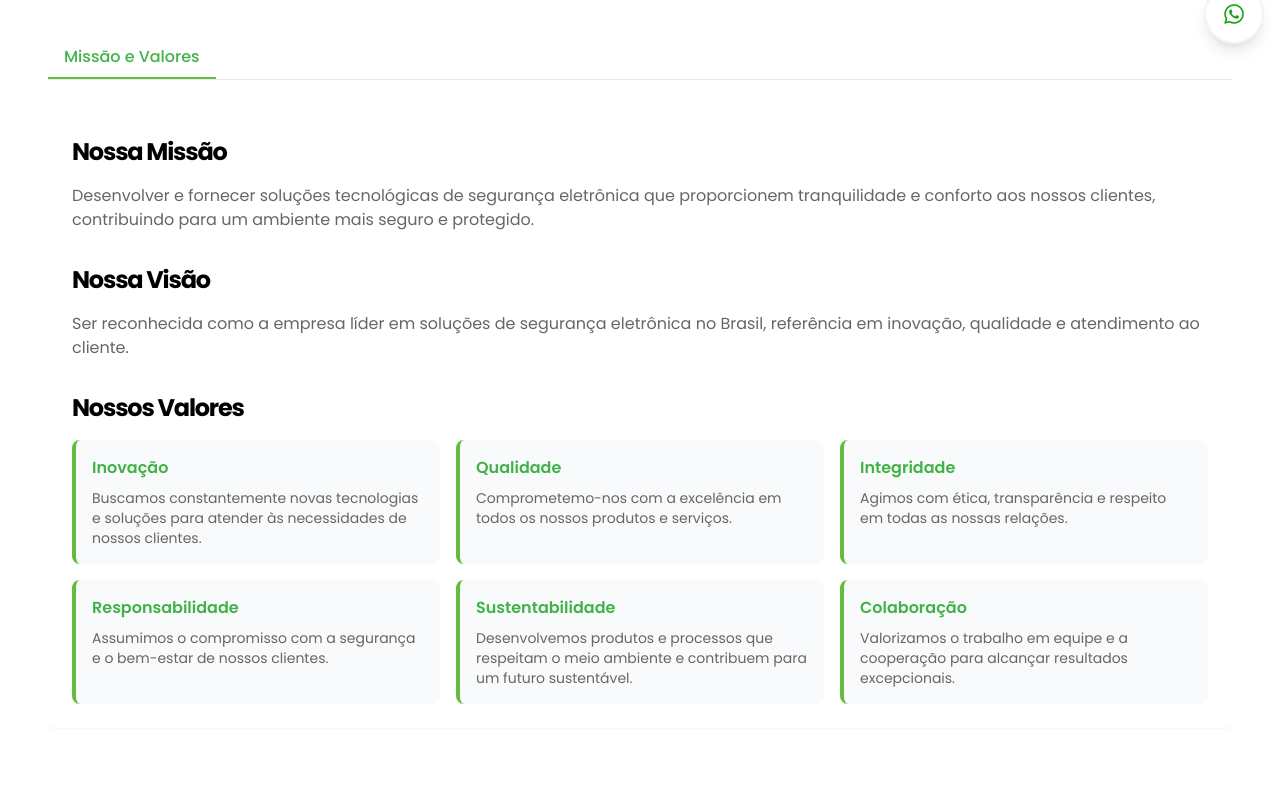
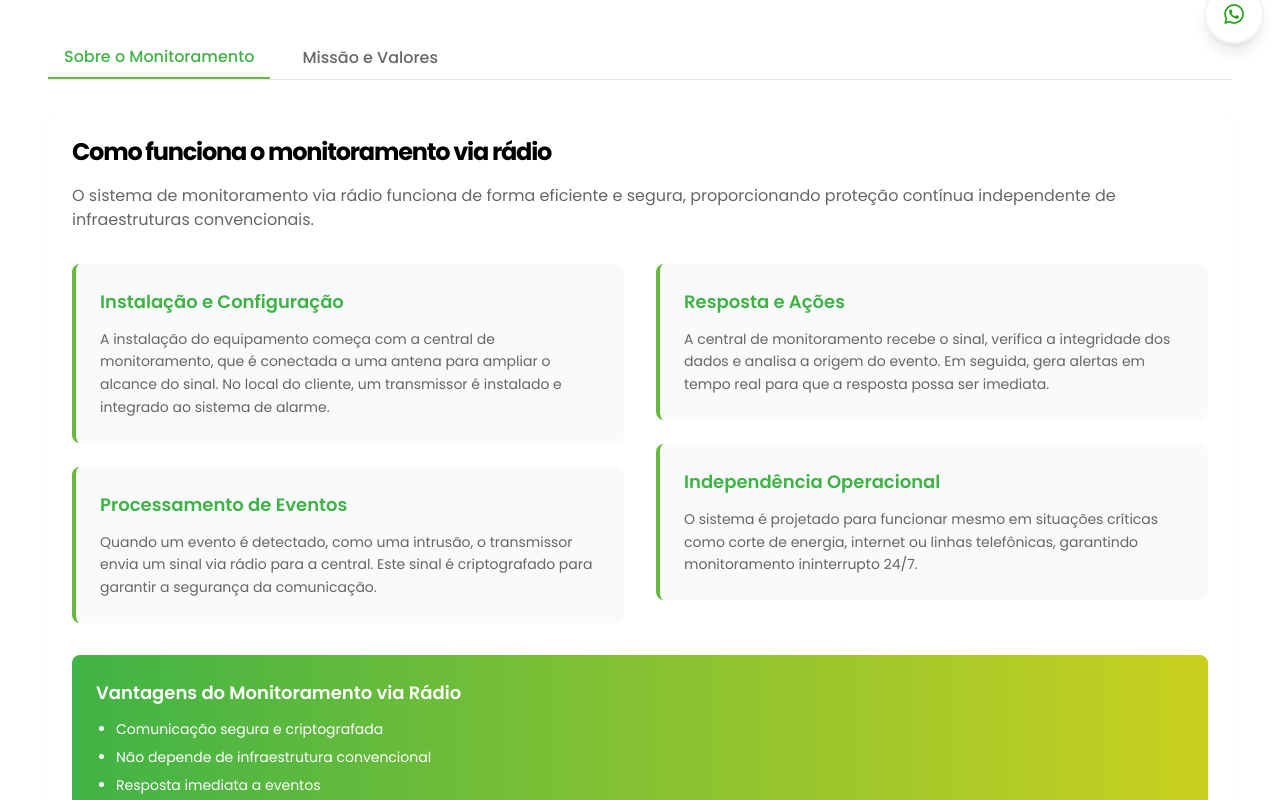
Before and after one commit to DesenvolvimentoVisionCar/dxBrasil, a React (Vite) app: page /sobre in a window 1280 px wide. Shown: the part 740-1540 px from the top of the page. Built offline with nearby package versions, Linux system fonts and the light colour scheme; the HTML template or start-up script is replaced by a standard one.

Commit message:
💄 fix: Ajuste em textos dos produtos

```diff
--- a/src/components/About.jsx
+++ b/src/components/About.jsx
@@ -3,8 +3,8 @@
 import { useState } from "react";
 import { useNavigate } from "react-router-dom";
 
-const  About = () => {
-  const [activeTab, setActiveTab] = useState("missao");
+const About = () => {
+  const [activeTab, setActiveTab] = useState("monitoramento");
   const navigate = useNavigate();
 
   const handleClickContactUs = () => {
@@ -58,6 +58,16 @@ const  About = () => {
 
       <div className="mb-20">
         <div className="flex flex-wrap border-b border-gray-200 mb-8">
+        <button
+            className={`mr-4 py-2 px-4 text-sm sm:text-base font-medium transition-all ${
+              activeTab === "monitoramento"
+                ? "border-b-2 border-[#65bc3c] text-[#40b346]"
+                : "text-[#666666] hover:text-[#5cb41d]"
+            }`}
+            onClick={() => setActiveTab("monitoramento")}
+          >
+            Sobre o Monitoramento
+          </button>
           <button
             className={`mr-4 py-2 px-4 text-sm sm:text-base font-medium transition-all ${
               activeTab === "missao"
@@ -72,6 +82,86 @@ const  About = () => {
 
         {/* Tab Content */}
         <div className="bg-white rounded-lg p-6 shadow-sm">
+          {activeTab === "monitoramento" && (
+            <div className="space-y-8">
+              <div>
+                <h3 className="text-xl sm:text-2xl font-bold tracking-tighter mb-4">
+                  Como funciona o monitoramento via rádio
+                </h3>
+                <p className="text-[#666666] text-sm sm:text-base leading-relaxed mb-6">
+                  O sistema de monitoramento via rádio funciona de forma
+                  eficiente e segura, proporcionando proteção contínua
+                  independente de infraestruturas convencionais.
+                </p>
+              </div>
+
+              <div className="grid grid-cols-1 md:grid-cols-2 gap-8">
+                <div className="space-y-6">
+                  <div className="bg-gray-50 p-6 rounded-lg border-l-4 border-[#65bc3c] hover:shadow-md transition-all">
+                    <h4 className="text-lg font-semibold mb-3 text-[#40b346]">
+                      Instalação e Configuração
+                    </h4>
+                    <p className="text-[#666666] text-sm leading-relaxed">
+                      A instalação do equipamento começa com a central de
+                      monitoramento, que é conectada a uma antena para ampliar o
+                      alcance do sinal. No local do cliente, um transmissor é
+                      instalado e integrado ao sistema de alarme.
+                    </p>
+                  </div>
+
+                  <div className="bg-gray-50 p-6 rounded-lg border-l-4 border-[#65bc3c] hover:shadow-md transition-all">
+                    <h4 className="text-lg font-semibold mb-3 text-[#40b346]">
+                      Processamento de Eventos
+                    </h4>
+                    <p className="text-[#666666] text-sm leading-relaxed">
+                      Quando um evento é detectado, como uma intrusão, o
+                      transmissor envia um sinal via rádio para a central. Este
+                      sinal é criptografado para garantir a segurança da
+                      comunicação.
+                    </p>
+                  </div>
+                </div>
+
+                <div className="space-y-6">
+                  <div className="bg-gray-50 p-6 rounded-lg border-l-4 border-[#65bc3c] hover:shadow-md transition-all">
+                    <h4 className="text-lg font-semibold mb-3 text-[#40b346]">
+                      Resposta e Ações
+                    </h4>
+                    <p className="text-[#666666] text-sm leading-relaxed">
+                      A central de monitoramento recebe o sinal, verifica a
+                      integridade dos dados e analisa a origem do evento. Em
+                      seguida, gera alertas em tempo real para que a resposta
+                      possa ser imediata.
+                    </p>
+                  </div>
+
+                  <div className="bg-gray-50 p-6 rounded-lg border-l-4 border-[#65bc3c] hover:shadow-md transition-all">
+                    <h4 className="text-lg font-semibold mb-3 text-[#40b346]">
+                      Independência Operacional
+                    </h4>
+                    <p className="text-[#666666] text-sm leading-relaxed">
+                      O sistema é projetado para funcionar mesmo em situações
+                      críticas como corte de energia, internet ou linhas
+                      telefônicas, garantindo monitoramento ininterrupto 24/7.
+                    </p>
+                  </div>
+                </div>
+              </div>
+
+              <div className="bg-gradient-to-r from-[#40b346] to-[#cad01f] rounded-lg p-6 text-white">
+                <h4 className="text-lg font-semibold mb-3">
+                  Vantagens do Monitoramento via Rádio
+                </h4>
+                <ul className="list-disc pl-5 space-y-2 text-sm">
+                  <li>Comunicação segura e criptografada</li>
+                  <li>Não depende de infraestrutura convencional</li>
+                  <li>Resposta imediata a eventos</li>
+                  <li>Sistema autônomo e confiável</li>
+                  <li>Cobertura em áreas remotas</li>
+                </ul>
+              </div>
+            </div>
+          )}
           {activeTab === "missao" && (
             <div className="space-y-8">
               <div>
--- a/src/components/ProductsSection.jsx
+++ b/src/components/ProductsSection.jsx
@@ -63,7 +63,7 @@ const ProductSection = () => {
         {product.seriais ? (
           <>
             <div className="text-center">
-              <p className="text-lg">Seriais Compativeis</p>
+              <p className="text-lg">Seriais Compatíveis</p>
               <p className="text-stone-500">{product.seriais}</p>
             </div>
           </>
--- a/src/constants/index.jsx
+++ b/src/constants/index.jsx
@@ -90,7 +90,7 @@ export const pricingOptions = [
       "Enrolado com fio de cobre",
       "Própria para Transmissor",
     ],
-    tagline: "Upgrade inteligente para sua central de alarme.",
+    tagline: "Proteção contra quedas de energia e máxima.",
     description:
       "O Carregador DX oferece alimentação estável e segura, sem ruídos ou interferências externas. Compatível com 127V e 220V, e com saída de 12V, garante o máximo de performance e proteção para seus dispositivos!",
     feature: [
@@ -99,9 +99,6 @@ export const pricingOptions = [
       "Evita ruído",
       "Sem interferências",
       "Enrolado com fio de cobre",
-      "Sistema DHCP",
-      "Criptografia de ponta a ponta",
-      "Monitoramento de tensão",
     ],
     specs: [
       { name: "Saída", value: "12V 900 mA/h" },
@@ -118,7 +115,7 @@ export const pricingOptions = [
       "Enrolado com fio de cobre",
       "Própria para receptora",
     ],
-    tagline: "Upgrade inteligente para sua central de alarme.",
+    tagline: "Evite ruídos e tenha total estabilidade.",
     description:
       "A fonte DX oferece alimentação estável e segura, sem ruídos ou interferências externas. Compatível com 127V e 220V, e com saída de 12 V, garante o máximo de performance e proteção para seus dispositivos!",
     feature: [
@@ -146,9 +143,9 @@ export const pricingOptions = [
       "Edição de pacotes de eventos",
       "Suporte horário comercial",
     ],
-    tagline: "Upgrade inteligente para sua central de alarme.",
+    tagline: "Conectividade máxima via serial e por linha (ring tip).",
     description:
-      "Garanta a máxima segurança para seu negócio com nosso equipamento autossuficiente, que dispensa dependência de sistemas externos e oferece monitoramento 100% independente e confiável.",
+      "Garanta máxima segurança para seu cliente utilizando nosso sistema via rádio anti-falhas.",
     feature: [
       "Não depende de fatores externos",
       "Criptografia de ponta a ponta",
@@ -158,7 +155,7 @@ export const pricingOptions = [
       "Teste periódico",
       "Comunicação universal por linha da central",
       "Automonitoramento",
-      "Protocolos de centrais integrados",
+      "Protocolos de centrais integrados para comunicação serial",
       "Programação descomplicada",
     ],
     specs: [
@@ -167,7 +164,7 @@ export const pricingOptions = [
       { name: "Alimentação", value: "12 volts" },
       { name: "Comunicação", value: "Ring e Tip" },
       { name: "Sensores", value: "4 zonas duplas" },
-      { name: "Comunicação", value: "Serial" },
+      { name: "Conectividade", value: "Serial" },
       {
         name: "Automação",
         value: "Arme e desarme iButton/contato seco",
```
